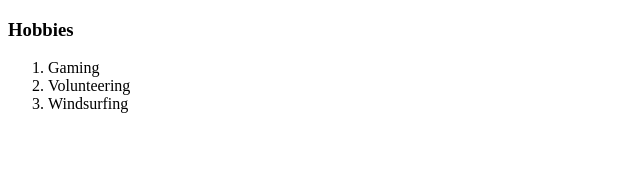
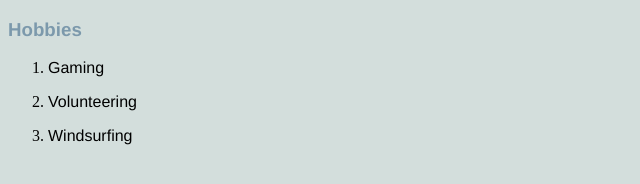
Before and after one commit to debhjy/CV, a plain HTML site: page hobbies.html in a window 1280 px wide. Shown: the whole page, without its empty margins (0-640 px from the left). Drawn offline with Linux system fonts and the light colour scheme.

Commit message:
Linked to css external

```diff
--- a/hobbies.html
+++ b/hobbies.html
@@ -1,15 +1,26 @@
 <!DOCTYPE html>
 <html lang="en" dir="ltr">
+
 <head>
   <meta charset="utf-8">
   <title>My Hobbies</title>
+  <link rel="stylesheet" href="css/styles.css">
 </head>
+
 <body>
   <h3>Hobbies</h3>
   <ol>
-      <li>Gaming</li>
-      <li>Volunteering</li>
-      <li>Windsurfing</li>
+    <li><p>
+      Gaming
+    </p></li>
+    <li><p>
+      Volunteering
+    </p></li>
+    <li><p>
+      Windsurfing
+    </p></li>
   </ol>
+
 </body>
+
 </html>
```
Lines whose indentation alone changed are shown as unchanged.
